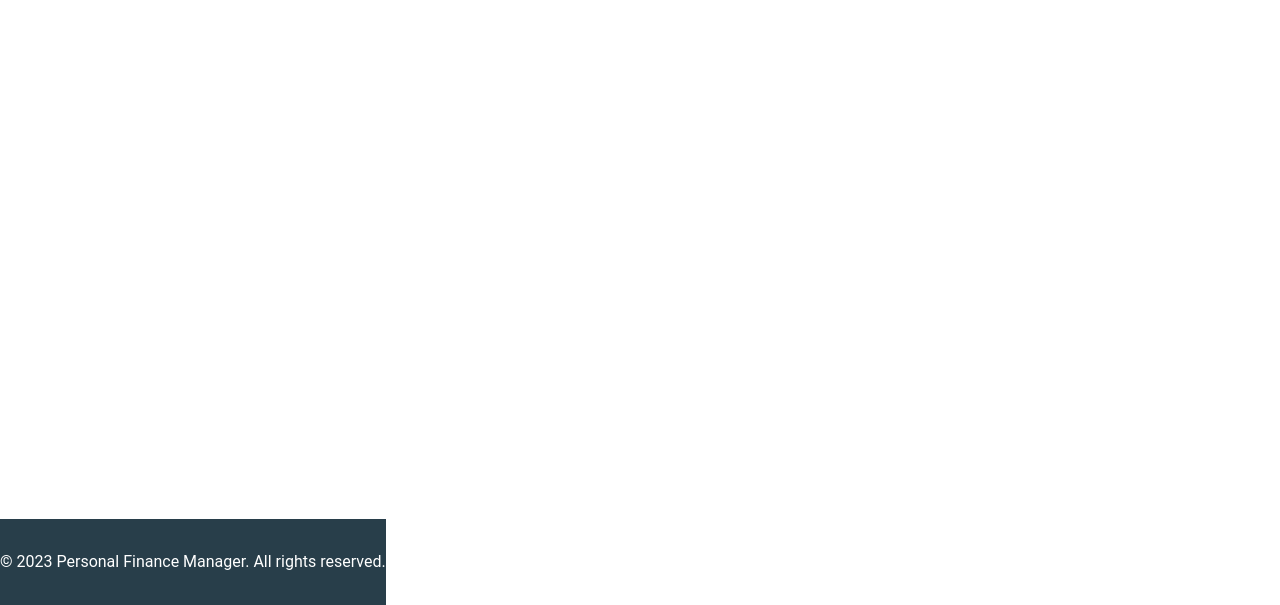
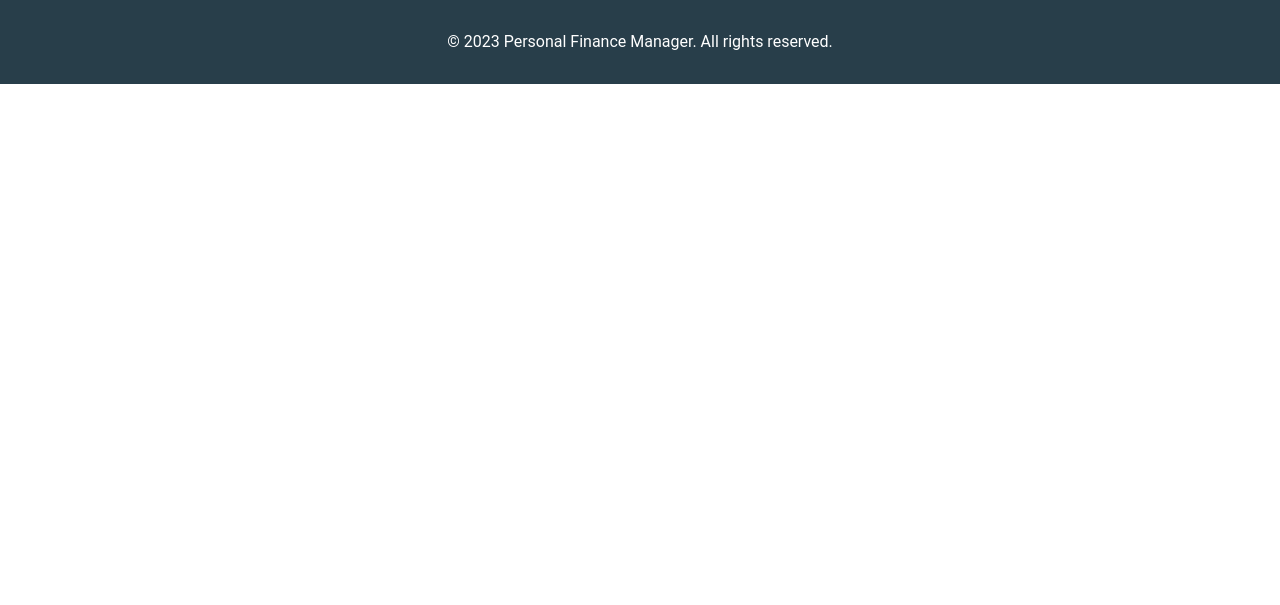
Before and after one commit to anvesha1901/personal-finance-manager, a website built with Parcel: page index.html in a window 1280 px wide. Shown: the part 195-800 px from the top of the page. Built offline with nearby package versions, Linux system fonts and the light colour scheme.

Commit message:
css upadted

```diff
--- a/styles.css
+++ b/styles.css
@@ -63,13 +63,10 @@ nav ul li a:hover {
 }
 
 .footer {
-  position: fixed;
   text-align: center;
   background-color: #283E4A;
   color: #fff;
-  width: ;
   padding: 30px 0;
-  bottom: 0;
 }
 
 /* Shared styles for sections */
```
